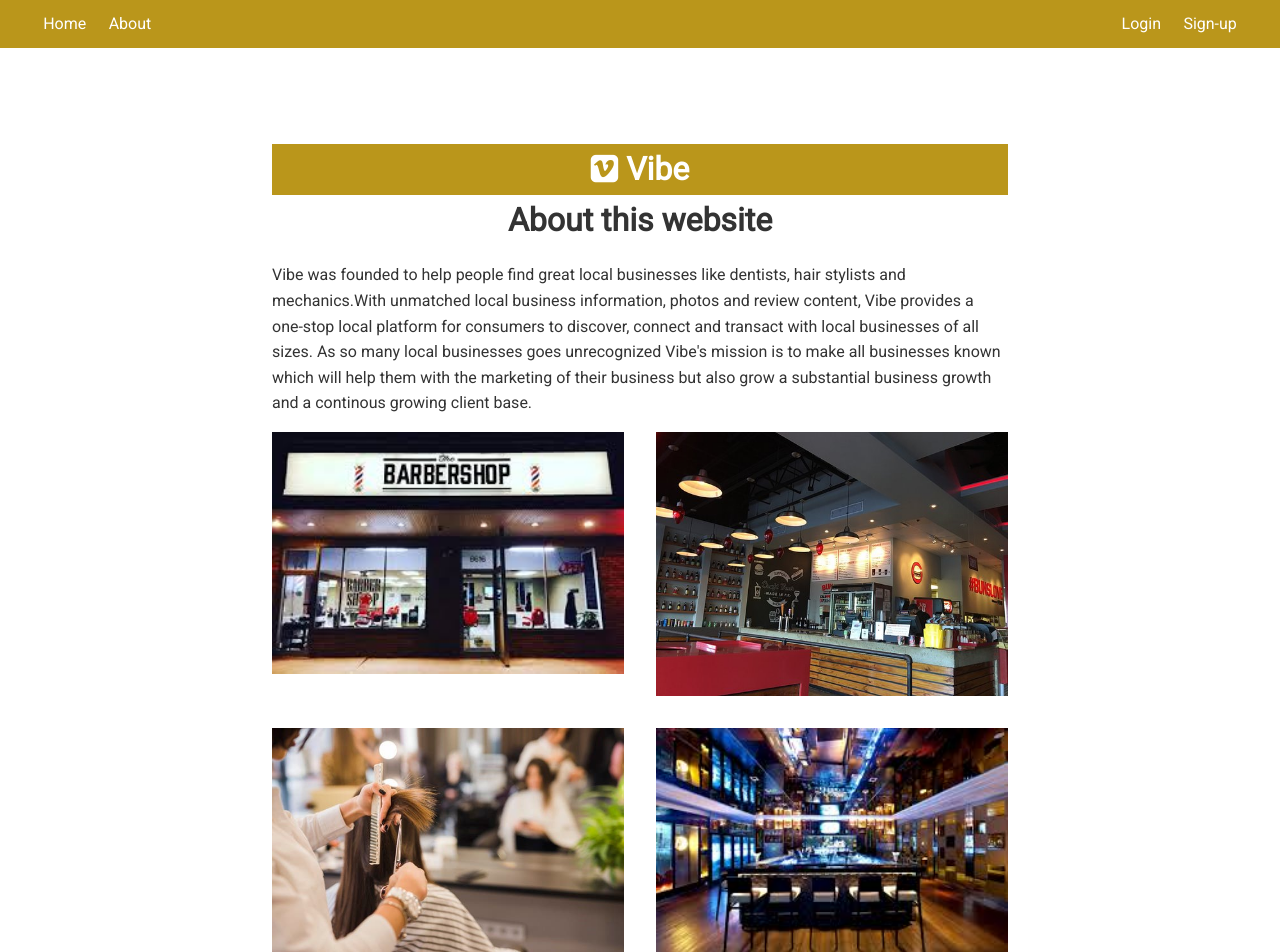
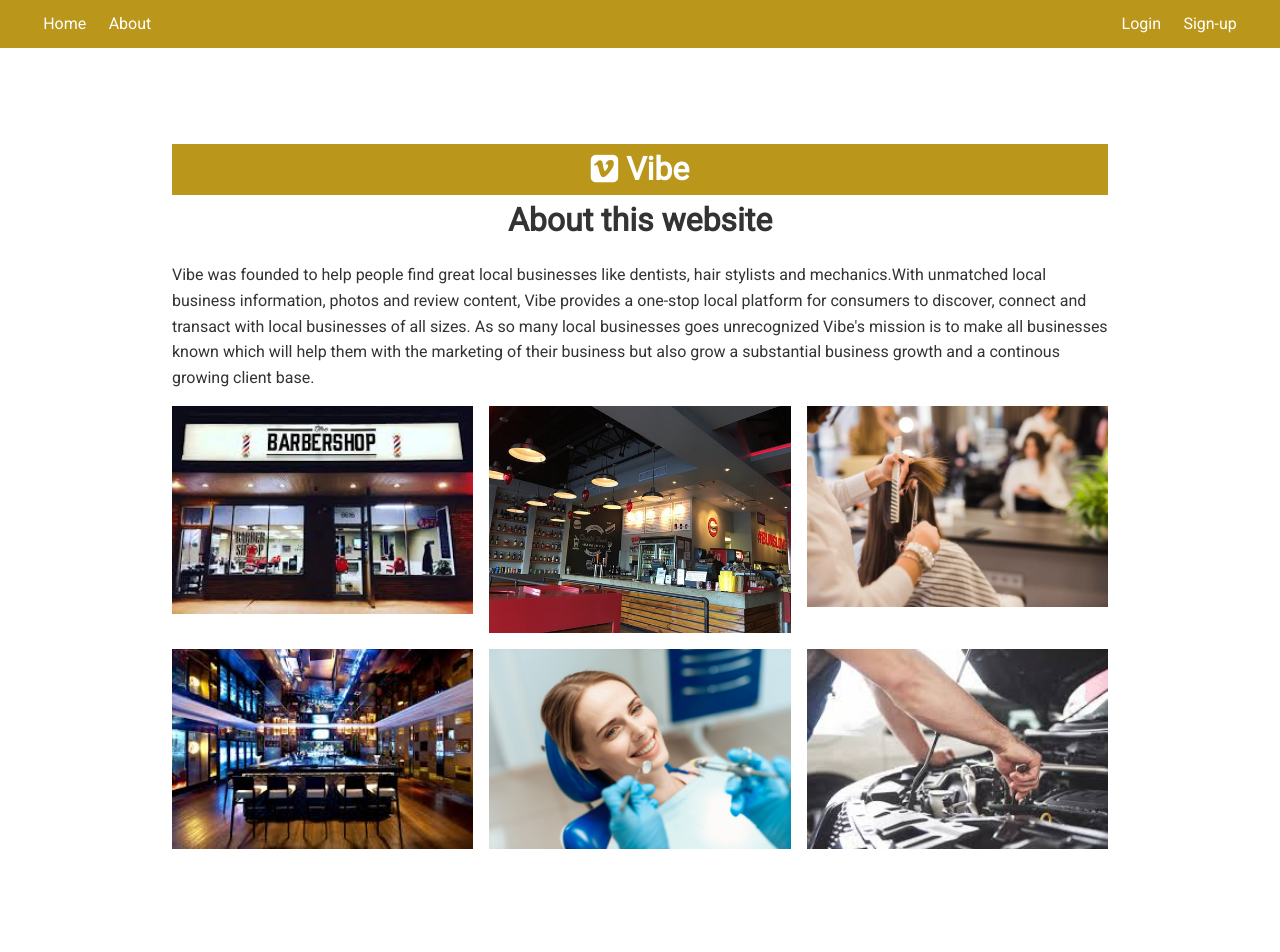
Before and after one commit to MischaGithub/Vibe-, a React (Create React App) app in the folder client/: page /about in a window 1280 px wide. Shown: the top 952 px of the page. After the commit the page ends 929 px from the top, so only its background shows below. Built offline with nearby package versions, Linux system fonts and the light colour scheme.

Commit message:
Changed the grid size and the container width

```diff
--- a/client/src/App.css
+++ b/client/src/App.css
@@ -58,7 +58,7 @@ h3 {
 }
 
 .about-container {
-  max-width: 800px;
+  max-width: 1000px;
   margin: 5rem auto;
   overflow: hidden;
   padding: 0 2rem;
--- a/client/src/Components/pages/About.js
+++ b/client/src/Components/pages/About.js
@@ -26,7 +26,7 @@ const About = ({ title, icon }) => {
         the marketing of their business but also grow a substantial business
         growth and a continous growing client base.
       </p>
-      <div className="grid-2">
+      <div className="grid-3">
         <img src={Barber} alt="avatar" />
         <img src={Burgers} alt="avatar" />
         <img src={HairSalon} alt="avatar" />
```
